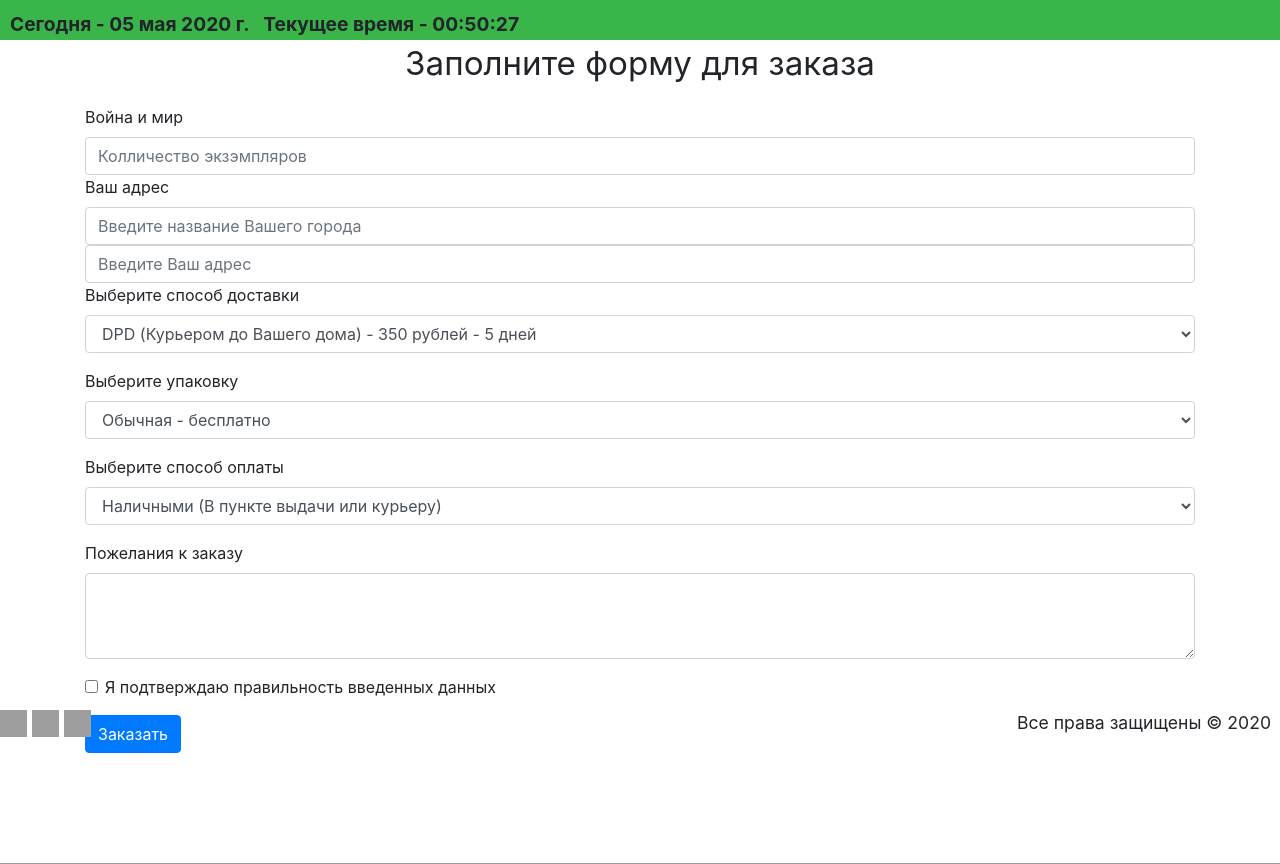
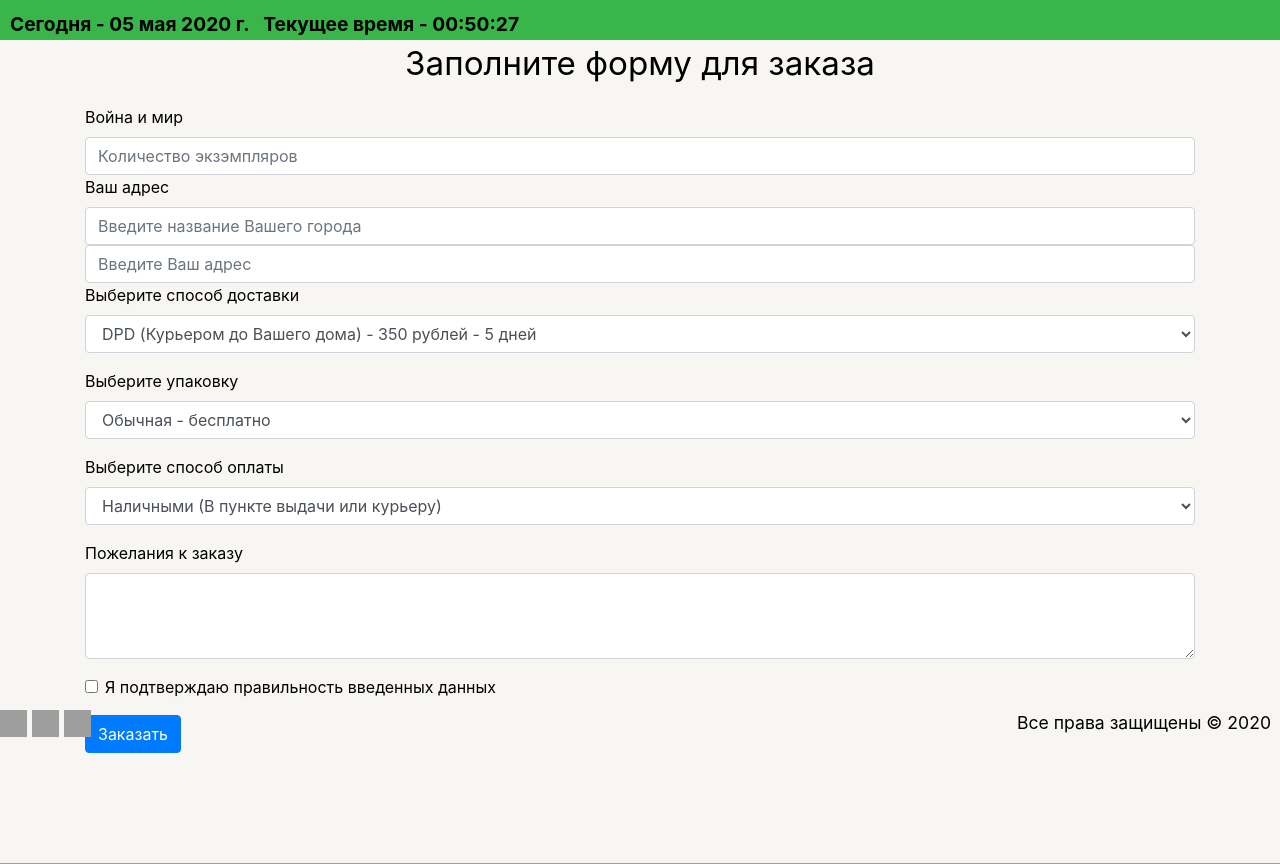
Before and after one commit to MishaVatulich/web_project, a Flask app: page /order/1 in a window 1280 px wide. Shown: the part 60-924 px from the top of the page. Run offline with Flask 2, Linux system fonts and the light colour scheme; a user stored in the database is signed in; data comes from the database, SQL or seed files in the repository; some libraries are stand-ins or nearby versions; grey boxes are pictures that could not be loaded.

Commit message:
Update order.html

```diff
--- a/templates/order.html
+++ b/templates/order.html
@@ -11,7 +11,7 @@
     <link rel="stylesheet" type="text/css" href={{ord}}/>
     <title>Оформление</title>
 </head>
-<body>
+<body id="body-up">
 <style>
    .text {
     text-align:  center;
@@ -24,7 +24,7 @@
     <form class="login_form" method="post">
         {%  for i in books %}
         <label>{{i.title}}</label>
-        <input type="number" min="1" max="{{i.amount}}" class="form-control" required id="{{i.id}}" placeholder="Колличество экзэмпляров" name="{{i.id}}">
+        <input type="number" min="1" max="{{i.amount}}" class="form-control" required id="{{i.id}}" placeholder="Количество экзэмпляров" name="{{i.id}}">
         {%  endfor %}
         <label>Ваш адрес</label>
         <input type="text" class="form-control" id="city" required aria-describedby="city"
```
